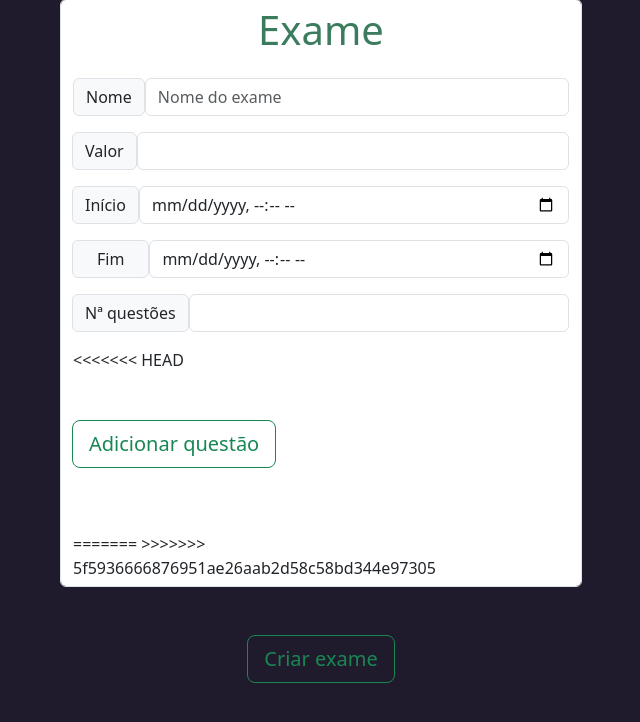
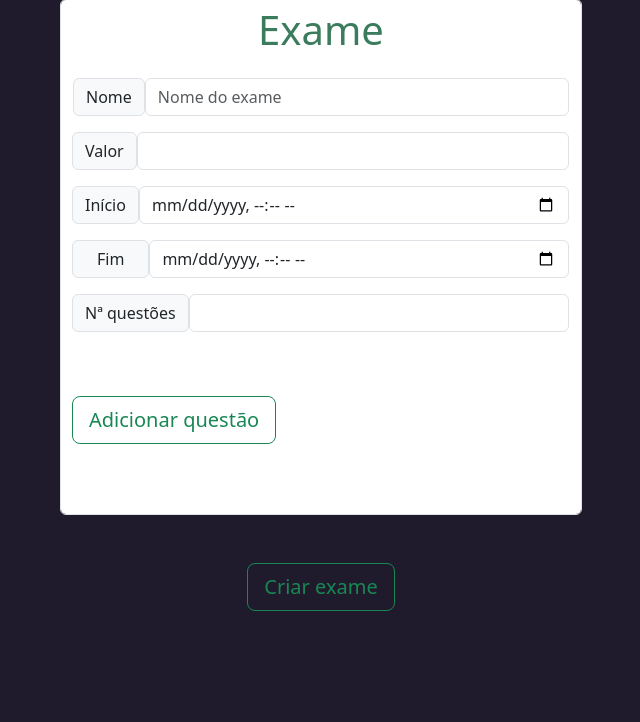
Before and after one commit to theorocha/Projeto-Final-ES, a Flask app: page /criarE in a window 1280 px wide. Shown: the part 49-771 px from the top of the page, without its empty margins (307-947 px from the left). Run offline with Flask 3, Linux system fonts and the light colour scheme; a user stored in the database is signed in; some libraries are stand-ins or nearby versions.

```diff
--- a/app/templates/criarE.html
+++ b/app/templates/criarE.html
@@ -74,12 +74,9 @@
                 </div>
                 <input type="number" class="form-control" name="qtd_questoes" aria-label="Username" aria-describedby="basic-addon1">
               </div>
-<<<<<<< HEAD
               <div class="field d-flex mb-3">
                 <a class="my-5 btn btn-outline-success btn-lg" href="{{url_for('add_questao')}}">Adicionar questão</a>
               </div>
-=======
->>>>>>> 5f5936666876951ae26aab2d58c58bd344e97305
             </div>
           </div>
             <br />
```
Also changed, not shown: instance/storage.db.
